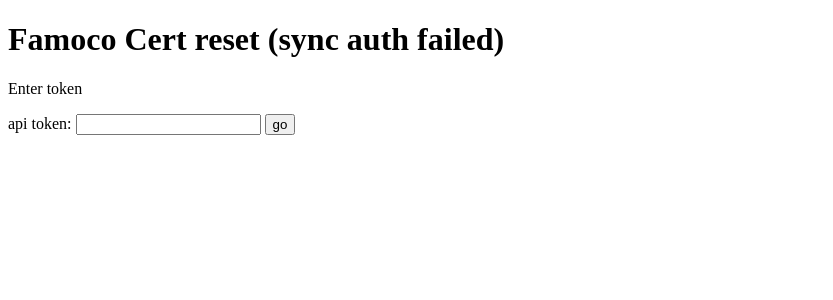
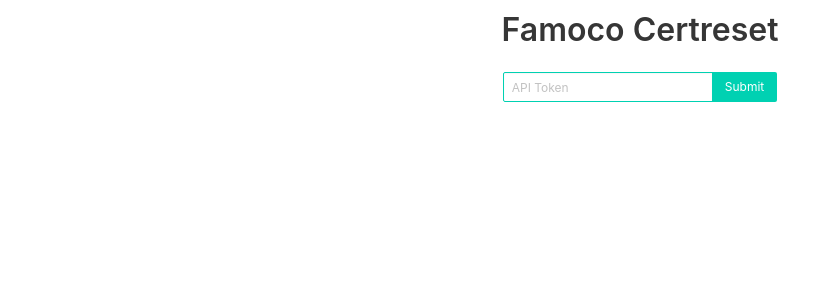
Before and after one commit to aguillot/famoco-certreset, a Django app: page / in a window 1280 px wide. Shown: the top 300 px of the page, without its empty margins (0-833 px from the left). Run offline with Django 4.2, Linux system fonts and the light colour scheme; some libraries are stand-ins or nearby versions.

Commit message:
updated frontend with bulma css

```diff
--- a/static/style.css
+++ b/static/style.css
@@ -1,3 +1,5 @@
+@import "https://cdn.jsdelivr.net/npm/bulma@0.9.3/css/bulma.min.css";
+
 .htmx-indicator {
   display: none;
 }
@@ -5,7 +7,6 @@
   display: inline;
 }
 .loader {
-  position: fixed;
   top: 0;
   bottom: 0;
   left: 0;
--- /dev/null
+++ b/templates/base.html
@@ -0,0 +1,20 @@
+{% load static %}
+<!DOCTYPE html>
+<html lang="en">
+<head>
+    <meta charset="UTF-8">
+    <meta http-equiv="X-UA-Compatible" content="IE=edge">
+    <meta name="viewport" content="width=device-width, initial-scale=1.0">
+    <title>{% block title %}{% endblock title %} | Famoco Certreset</title>
+    <link rel="stylesheet" href="{% static 'style.css' %}">
+    <link rel="shortcut icon" href="{% static 'favicon.ico' %}" type="image/x-icon">
+</head>
+<body>
+    <div class="mt-3">
+        {% block content %}
+        {% endblock content %}
+    </div>
+
+    <script src="https://unpkg.com/htmx.org@1.7.0"></script>
+</body>
+</html>
--- a/templates/home.html
+++ b/templates/home.html
@@ -1,19 +1,18 @@
-{% load static %}
-<!DOCTYPE html>
-<html lang="en">
-<head>
-    <meta charset="UTF-8">
-    <meta http-equiv="X-UA-Compatible" content="IE=edge">
-    <meta name="viewport" content="width=device-width, initial-scale=1.0">
-    <title>Famoco Certificate Reset</title>
-    <link rel="shortcut icon" href="{% static 'favicon.ico' %}" type="image/x-icon">
-</head>
-<body>
-    <h1>Famoco Cert reset (sync auth failed)</h1>
-    <p>Enter token</p>
-    <form action="{% url 'devices' %}" method="get">
-        {{ form }}
-        <button type="submit">go</button>
+{% extends 'base.html' %} {% block title %}Home{% endblock title %}
+
+{% block content %}
+<div class="columns is-centered">
+  <div class="column is-narrow has-text-centered">
+    <h1 class="title is-3">
+      Famoco Certreset
+    </h1>
+
+    <form action="{% url 'devices' %}" method="get" class="mt-5 is-flex is-align-content-center is-justify-content-center">
+      <div class="field has-addons">
+        <div class="control"><input type="text" class="input is-primary is-small" name="token" id="token" placeholder="API Token"></div>
+        <div class="control"><button type="submit" class="button is-primary is-small">Submit</button></div>
+      </div>
     </form>
-</body>
-</html>
+  </div>
+</div>
+{% endblock content %}
```
Also changed, not shown: templates/devices.html (+30 -28 lines), templates/reset.html (+12 -13 lines), static/spin.svg.
